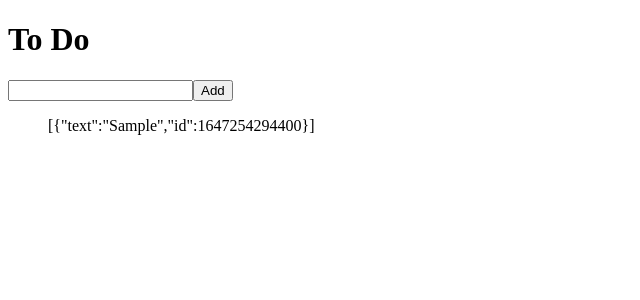
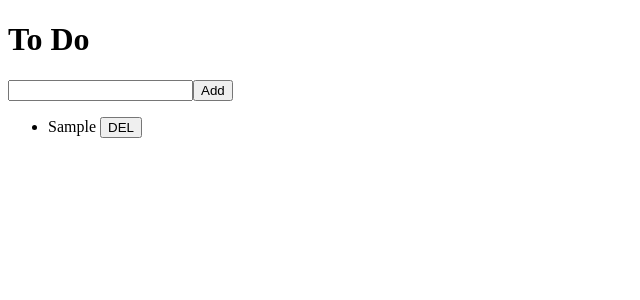
Before and after one commit to baejoonsoo/redux-study, a React (Create React App) app: page / in a window 1280 px wide. Both pictures are taken after typing "Sample" into the empty fields and a click on the button "Add". Shown: the top 300 px of the page, without its empty margins (0-640 px from the left). Built offline with nearby package versions, Linux system fonts and the light colour scheme.

Commit message:
Feat: delete toDo dispatch

```diff
--- /dev/null
+++ b/src/components/ToDo.jsx
@@ -0,0 +1,18 @@
+import { connect } from "react-redux";
+import { actionCreators } from "../store";
+
+const ToDo = ({ text, deleteToDo }) => {
+  return (
+    <li>
+      {text} <button onClick={deleteToDo}>DEL</button>
+    </li>
+  );
+};
+
+const mapDispatchToProps = (dispatch, ownProps) => {
+  return {
+    deleteToDo: () => dispatch(actionCreators.deleteToDo(ownProps.id)),
+  };
+};
+
+export default connect(null, mapDispatchToProps)(ToDo);
--- a/src/routes/Home.jsx
+++ b/src/routes/Home.jsx
@@ -1,10 +1,10 @@
 import { useState } from "react";
 import { connect } from "react-redux";
+import ToDo from "../components/ToDo";
 import { actionCreators } from "../store";
 
 const Home = ({ toDos, addToDo }) => {
   const [text, setText] = useState("");
-  console.log(toDos);
 
   const onChange = (e) => {
     setText(e.target.value);
@@ -23,7 +23,11 @@ const Home = ({ toDos, addToDo }) => {
         <input type="text" value={text} onChange={onChange} />
         <button>Add</button>
       </form>
-      <ul>{JSON.stringify(toDos)}</ul>
+      <ul>
+        {toDos.map((toDo) => (
+          <ToDo key={toDo.id} {...toDo} abc={"abcd"} />
+        ))}
+      </ul>
     </>
   );
 };
```
